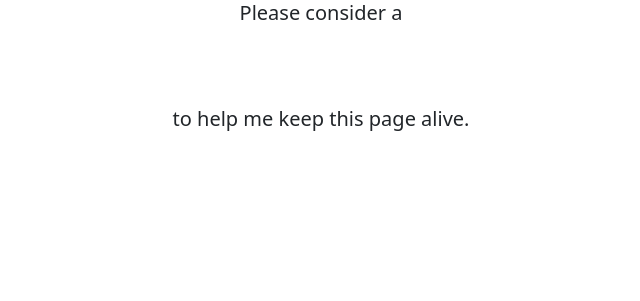
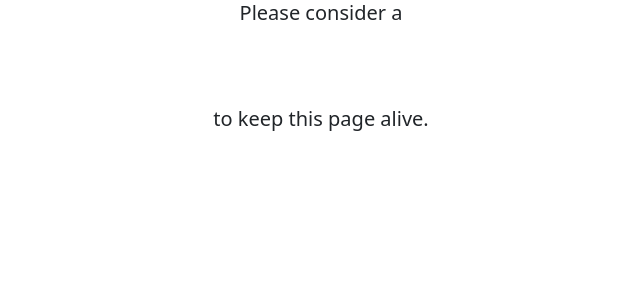
Before and after one commit to andrewbhorton/hugo-booklog, a Flask app: page / in a window 1280 px wide. Shown: the part 423-724 px from the top of the page, without its empty margins (319-959 px from the left). Run offline with Flask 2, Linux system fonts and the light colour scheme; a user stored in the database is signed in; data that the repository does not hold is empty; some libraries are stand-ins or nearby versions.

Commit message:
Update index.html

```diff
--- a/templates/index.html
+++ b/templates/index.html
@@ -40,7 +40,7 @@
         <p>Authors' names link to their respective Wikipedia page.</p>
         <a href="#" class="btn btn-outline-info btn-sm">Beam Me Up</a>
         <br><br><br>
-        <p class="lead">Please consider a<br><script type='text/javascript' src='https://storage.ko-fi.com/cdn/widget/Widget_2.js'></script><script type='text/javascript'>kofiwidget2.init('donation', '#29abe0', 'X8X8ILV5L');kofiwidget2.draw();</script><br><br><p class="lead">to help me keep this page alive.
+        <p class="lead">Please consider a<br><script type='text/javascript' src='https://storage.ko-fi.com/cdn/widget/Widget_2.js'></script><script type='text/javascript'>kofiwidget2.init('donation', '#29abe0', 'X8X8ILV5L');kofiwidget2.draw();</script><br><br><p class="lead">to keep this page alive.
     </h2>
 </div>
 {% endblock %}
```
